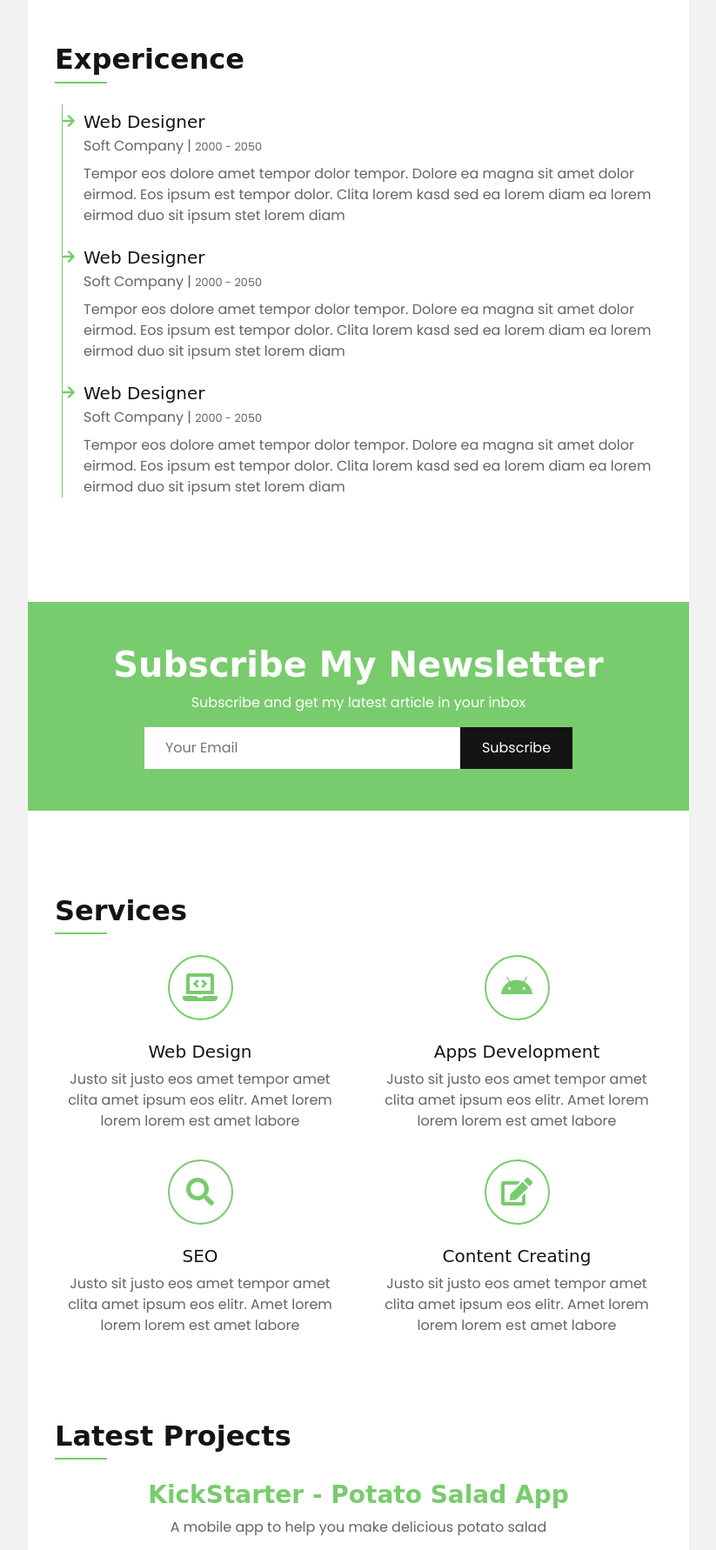
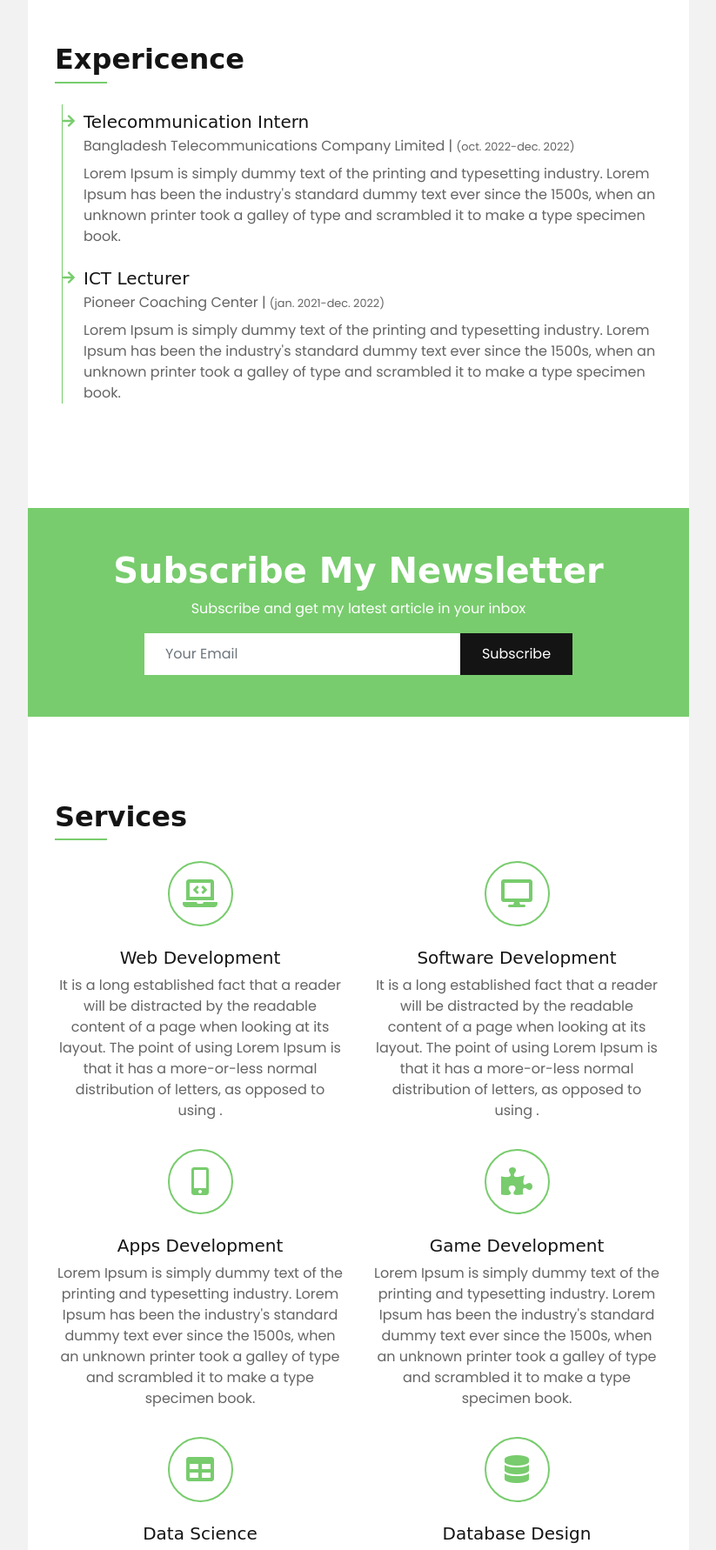
Before and after one commit to ab-hakim-ayman/just, a Django app: page / in a window 1280 px wide. Shown: the part 1278-3060 px from the top of the page at 87% size, without its empty margins (418-1241 px from the left). Run offline with Django 4.2, Linux system fonts and the light colour scheme; data comes from the database, SQL or seed files in the repository; both versions use the stored data as it was after the commit; some libraries are stand-ins or nearby versions; some web fonts are replaced.

Commit message:
home function implementation and data rendering.

```diff
--- a/ayman/models.py
+++ b/ayman/models.py
@@ -6,7 +6,7 @@ from django.template.defaultfilters import slugify
 class About(models.Model):
     name = models.CharField(max_length=30)
     title = models.CharField(max_length=200)
-    image = models.ImageField(upload_to='outline')
+    image = models.ImageField(upload_to='about', default='default/about.jpg')
     address = models.CharField(max_length=30)
     email = models.EmailField(max_length=30)
     phone = models.CharField(max_length=15)
@@ -67,7 +67,7 @@ class Blog(models.Model):
     title = models.CharField(max_length=200, unique=True)
     summary = models.CharField(max_length=250)
     ribbon = models.CharField(max_length=10)
-    image = models.ImageField(upload_to='project', default='default/blog.jpg')
+    image = models.ImageField(upload_to='blog', default='default/blog.jpg')
     introduction = models.CharField(max_length=500)
     description = models.CharField(max_length=500)
     conclusion = models.CharField(max_length=250)
@@ -114,6 +114,7 @@ class Service(models.Model):
 class Testimonial(models.Model):
     author = models.CharField(max_length=25)
     author_title = models.CharField(max_length=100)
+    image = models.ImageField(upload_to='testimonial', default='default/testimonial.jpg')
     quotation = models.CharField(max_length=200)
     is_active = models.BooleanField(default=False)
     created_at = models.DateTimeField(auto_now_add=True)
--- a/ayman/views.py
+++ b/ayman/views.py
@@ -18,6 +18,7 @@ def home(request):
     experiences = Experience.objects.filter(is_active=True)
     services = Service.objects.filter(is_active=True)
     projects = Project.objects.filter(is_active=True)
+    testimonials = Testimonial.objects.all()
     context = {
         'abouts':abouts,
         'left_skills':left_skills,
@@ -27,5 +28,6 @@ def home(request):
         'experiences':experiences,
         'services':services,
         'projects':projects,
+        'testimonials':testimonials,
     }
     return render(request, 'home.html', context)
--- /dev/null
+++ b/templates/experience.html
@@ -0,0 +1,23 @@
+{% load static %}
+
+<!-- Experience Start -->
+<div class="container bg-white py-5">
+    <div class="row px-3">
+        <div class="col-12">
+            <h2 class="title position-relative pb-2 mb-4">Expericence</h2>
+        </div>
+        <div class="col-12">
+            <div class="border-left border-primary pt-2 pl-4 ml-2">
+                {% for experience in experiences%}
+                <div class="position-relative mb-4">
+                    <i class="fa fa-arrow-right text-primary position-absolute" style="top: 3px; left: -24px;"></i>
+                    <h5 class="mb-1">{{experience.title}}</h5>
+                    <p class="mb-2">{{experience.institute}} | <small>{{experience.session}}</small></p>
+                    <p>{{experience.description}}</p>
+                </div>
+                {% endfor %}
+            </div>
+        </div>
+    </div>
+</div>
+<!-- Experience End -->
--- a/templates/home.html
+++ b/templates/home.html
@@ -99,37 +99,7 @@
                 {% include 'education.html' %}
 
 
-                <!-- Experience Start -->
-                <div class="container bg-white py-5">
-                    <div class="row px-3">
-                        <div class="col-12">
-                            <h2 class="title position-relative pb-2 mb-4">Expericence</h2>
-                        </div>
-                        <div class="col-12">
-                            <div class="border-left border-primary pt-2 pl-4 ml-2">
-                                <div class="position-relative mb-4">
-                                    <i class="fa fa-arrow-right text-primary position-absolute" style="top: 3px; left: -24px;"></i>
-                                    <h5 class="mb-1">Web Designer</h5>
-                                    <p class="mb-2">Soft Company | <small>2000 - 2050</small></p>
-                                    <p>Tempor eos dolore amet tempor dolor tempor. Dolore ea magna sit amet dolor eirmod. Eos ipsum est tempor dolor. Clita lorem kasd sed ea lorem diam ea lorem eirmod duo sit ipsum stet lorem diam</p>
-                                </div>
-                                <div class="position-relative mb-4">
-                                    <i class="fa fa-arrow-right text-primary position-absolute" style="top: 3px; left: -24px;"></i>
-                                    <h5 class="mb-1">Web Designer</h5>
-                                    <p class="mb-2">Soft Company | <small>2000 - 2050</small></p>
-                                    <p>Tempor eos dolore amet tempor dolor tempor. Dolore ea magna sit amet dolor eirmod. Eos ipsum est tempor dolor. Clita lorem kasd sed ea lorem diam ea lorem eirmod duo sit ipsum stet lorem diam</p>
-                                </div>
-                                <div class="position-relative mb-4">
-                                    <i class="fa fa-arrow-right text-primary position-absolute" style="top: 3px; left: -24px;"></i>
-                                    <h5 class="mb-1">Web Designer</h5>
-                                    <p class="mb-2">Soft Company | <small>2000 - 2050</small></p>
-                                    <p>Tempor eos dolore amet tempor dolor tempor. Dolore ea magna sit amet dolor eirmod. Eos ipsum est tempor dolor. Clita lorem kasd sed ea lorem diam ea lorem eirmod duo sit ipsum stet lorem diam</p>
-                                </div>
-                            </div>
-                        </div>
-                    </div>
-                </div>
-                <!-- Experience End -->
+                {% include 'experience.html' %}
 
 
                 <!-- Subscribe Start -->
@@ -150,35 +120,7 @@
                 <!-- Subscribe End -->
 
 
-                <!-- Services Start -->
-                <div class="container bg-white pt-5 pb-3">
-                    <div class="row px-3">
-                        <div class="col-12">
-                            <h2 class="title position-relative pb-2 mb-4">Services</h2>
-                        </div>
-                        <div class="col-md-6 service-item text-center mb-3">
-                            <i class="fa fa-2x fa-laptop-code mx-auto mb-4"></i>
-                            <h5 class="mb-2">Web Design</h5>
-                            <p>Justo sit justo eos amet tempor amet clita amet ipsum eos elitr. Amet lorem lorem lorem est amet labore</p>
-                        </div>
-                        <div class="col-md-6 service-item text-center mb-3">
-                            <i class="fab fa-2x fa-android mx-auto mb-4"></i>
-                            <h5 class="mb-2">Apps Development</h5>
-                            <p>Justo sit justo eos amet tempor amet clita amet ipsum eos elitr. Amet lorem lorem lorem est amet labore</p>
-                        </div>
-                        <div class="col-md-6 service-item text-center mb-3">
-                            <i class="fa fa-2x fa-search mx-auto mb-4"></i>
-                            <h5 class="mb-2">SEO</h5>
-                            <p>Justo sit justo eos amet tempor amet clita amet ipsum eos elitr. Amet lorem lorem lorem est amet labore</p>
-                        </div>
-                        <div class="col-md-6 service-item text-center mb-3">
-                            <i class="fa fa-2x fa-edit mx-auto mb-4"></i>
-                            <h5 class="mb-2">Content Creating</h5>
-                            <p>Justo sit justo eos amet tempor amet clita amet ipsum eos elitr. Amet lorem lorem lorem est amet labore</p>
-                        </div>
-                    </div>
-                </div>
-                <!-- Services End -->
+                {% include 'service.html' %}
 
 
                 <!-- Portfolio Start -->
--- /dev/null
+++ b/templates/service.html
@@ -0,0 +1,18 @@
+{% load static %}
+
+<!-- Services Start -->
+<div class="container bg-white pt-5 pb-3">
+    <div class="row px-3">
+        <div class="col-12">
+            <h2 class="title position-relative pb-2 mb-4">Services</h2>
+        </div>
+        {% for service in services %}
+        <div class="col-md-6 service-item text-center mb-3">
+            <i class="fas fa-2x {{service.icon}} mx-auto mb-4"></i>
+            <h5 class="mb-2">{{service.name}}</h5>
+            <p>{{service.description}}</p>
+        </div>
+        {% endfor %}
+    </div>
+</div>
+<!-- Services End -->
--- a/templates/testimonial.html
+++ b/templates/testimonial.html
@@ -8,39 +8,19 @@
         </div>
         <div class="col-12">
             <div class="owl-carousel testimonial-carousel">
+                {% for testimonial in testimonials %}
                 <div class="text-left">
                     <i class="fa fa-3x fa-quote-left text-primary mb-4"></i>
-                    <h4 class="text-body mb-4">Dolor eirmod diam stet kasd sed. Aliqu rebum est eos. Rebum elitr dolore et eos labore, stet justo sed est sed. Diam sed sed dolor stet accusam amet eirmod eos, labore diam clita</h4>
+                    <h4 class="text-body mb-4">{{testimonial.quotation}}</h4>
                     <div class="d-flex align-items-center">
-                        <img class="img-fluid" src="{% static 'img/testimonial-1.jpg' %}" style="width: 60px; height: 60px;">
+                        <img class="img-fluid" src="{{testimonial.image.url}}" style="width: 60px; height: 60px;">
                         <div class="pl-3">
-                            <h5 class="text-primary m-0">Client Name</h5>
-                            <i>Profession</i>
+                            <h5 class="text-primary m-0">{{testimonial.author}}</h5>
+                            <i>{{testimonial.author_title}}</i>
                         </div>
                     </div>
                 </div>
-                <div class="text-left">
-                    <i class="fa fa-3x fa-quote-left text-primary mb-4"></i>
-                    <h4 class="text-body mb-4">Dolor eirmod diam stet kasd sed. Aliqu rebum est eos. Rebum elitr dolore et eos labore, stet justo sed est sed. Diam sed sed dolor stet accusam amet eirmod eos, labore diam clita</h4>
-                    <div class="d-flex align-items-center">
-                        <img class="img-fluid" src="{% static 'img/testimonial-2.jpg' %}" style="width: 60px; height: 60px;">
-                        <div class="pl-3">
-                            <h5 class="text-primary m-0">Client Name</h5>
-                            <i>Profession</i>
-                        </div>
-                    </div>
-                </div>
-                <div class="text-left">
-                    <i class="fa fa-3x fa-quote-left text-primary mb-4"></i>
-                    <h4 class="text-body mb-4">Dolor eirmod diam stet kasd sed. Aliqu rebum est eos. Rebum elitr dolore et eos labore, stet justo sed est sed. Diam sed sed dolor stet accusam amet eirmod eos, labore diam clita</h4>
-                    <div class="d-flex align-items-center">
-                        <img class="img-fluid" src="{% static 'img/testimonial-3.jpg' %}" style="width: 60px; height: 60px;">
-                        <div class="pl-3">
-                            <h5 class="text-primary m-0">Client Name</h5>
-                            <i>Profession</i>
-                        </div>
-                    </div>
-                </div>
+                {% endfor %}
             </div>
         </div>
     </div>
```
Also changed, not shown: ayman/migrations/0003_testimonial_image_alter_about_image_alter_blog_image.py (added), db.sqlite3, media/outline/IMG-20221130-WA0020.jpg (deleted), media/testimonial/testimonial-1.jpg (added), media/testimonial/testimonial-2.jpg (added), media/testimonial/testimonial-3.jpg (added).
